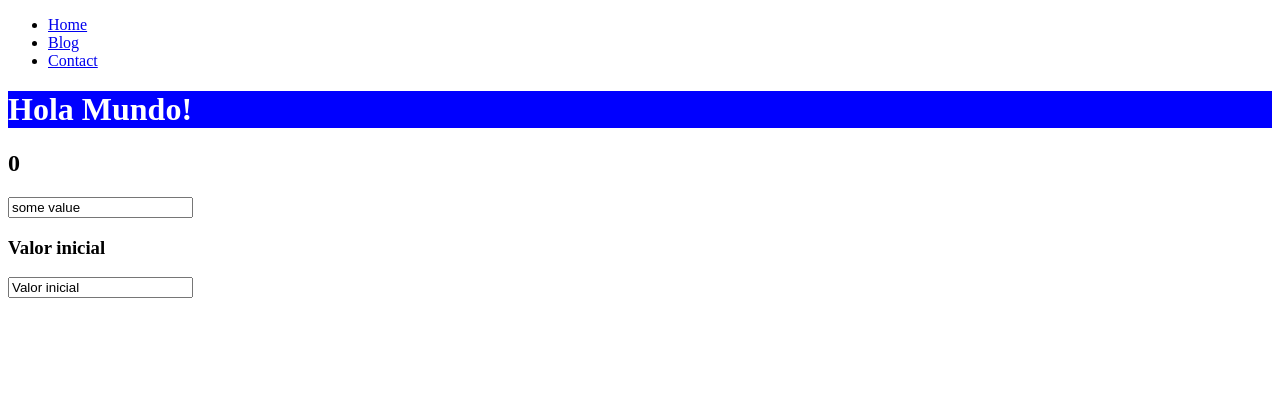
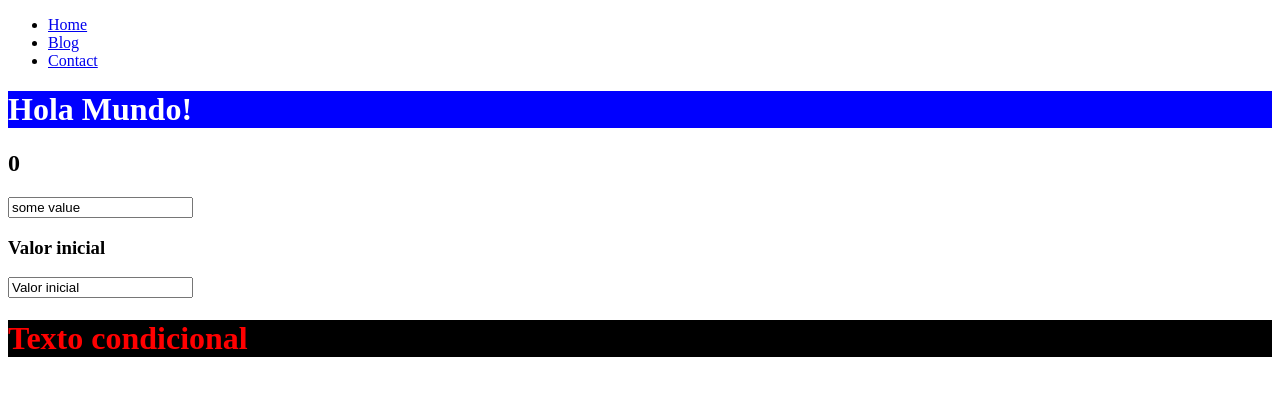
Before and after one commit to Chaparro10/Vue-Curso, a Vue app in the folder my-vue-project/: page / in a window 1280 px wide. Shown: the top 396 px of the page. Built offline with nearby package versions, Linux system fonts and the light colour scheme.

Commit message:
clases css dinamicas

```diff
--- a/my-vue-project/src/App.vue
+++ b/my-vue-project/src/App.vue
@@ -15,6 +15,8 @@ const addOne=()=>{
   number.value++;
 }
 
+let myCondition=true;
+
 </script>
 
 <template>
@@ -29,6 +31,10 @@ const addOne=()=>{
 
       <input type="text" v-model="myValueModel">
 
+      <h1 :class="{highlight:myCondition,red:true}">
+          Texto condicional
+      </h1>
+
 </template>
 
 <style scoped>
@@ -36,4 +42,11 @@ const addOne=()=>{
   background-color: blue;
   color: white;
 }
+.highlight{
+  background-color: black;
+  color: yellow;
+}
+.red{
+  color: red;
+}
 </style>
```
